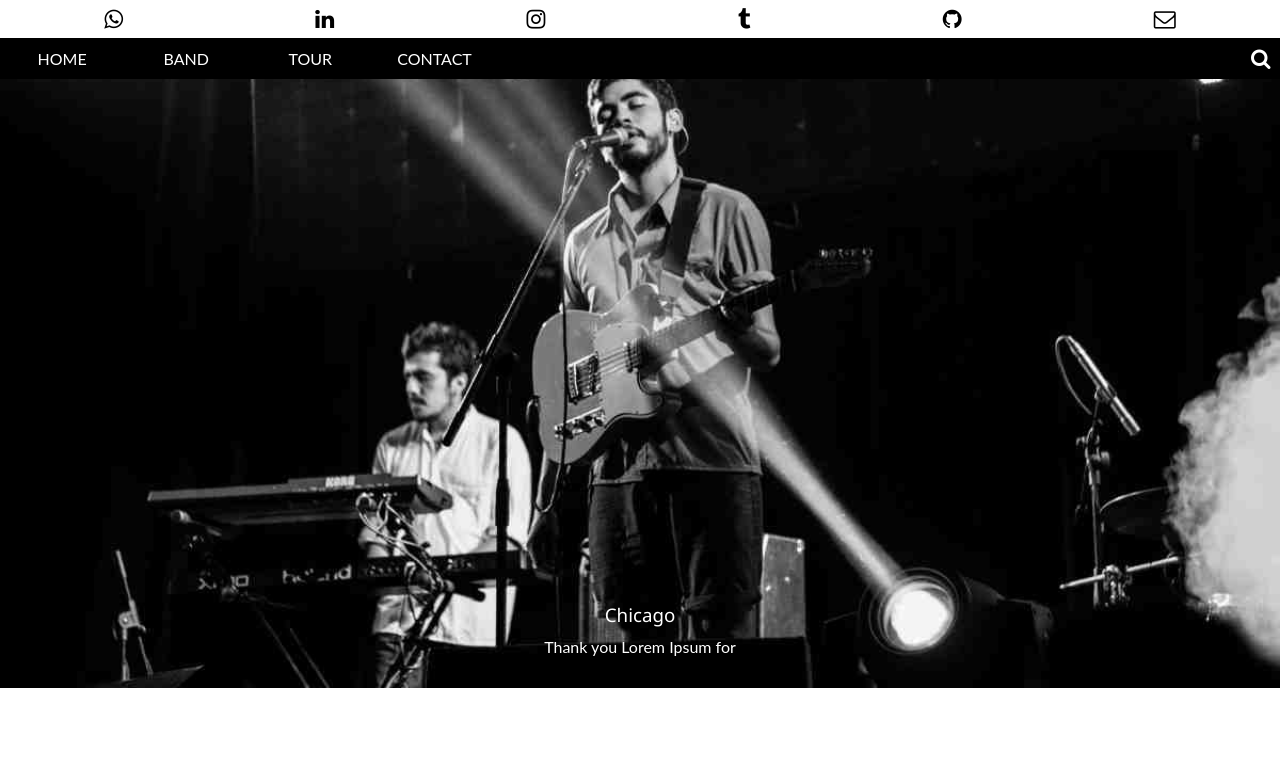
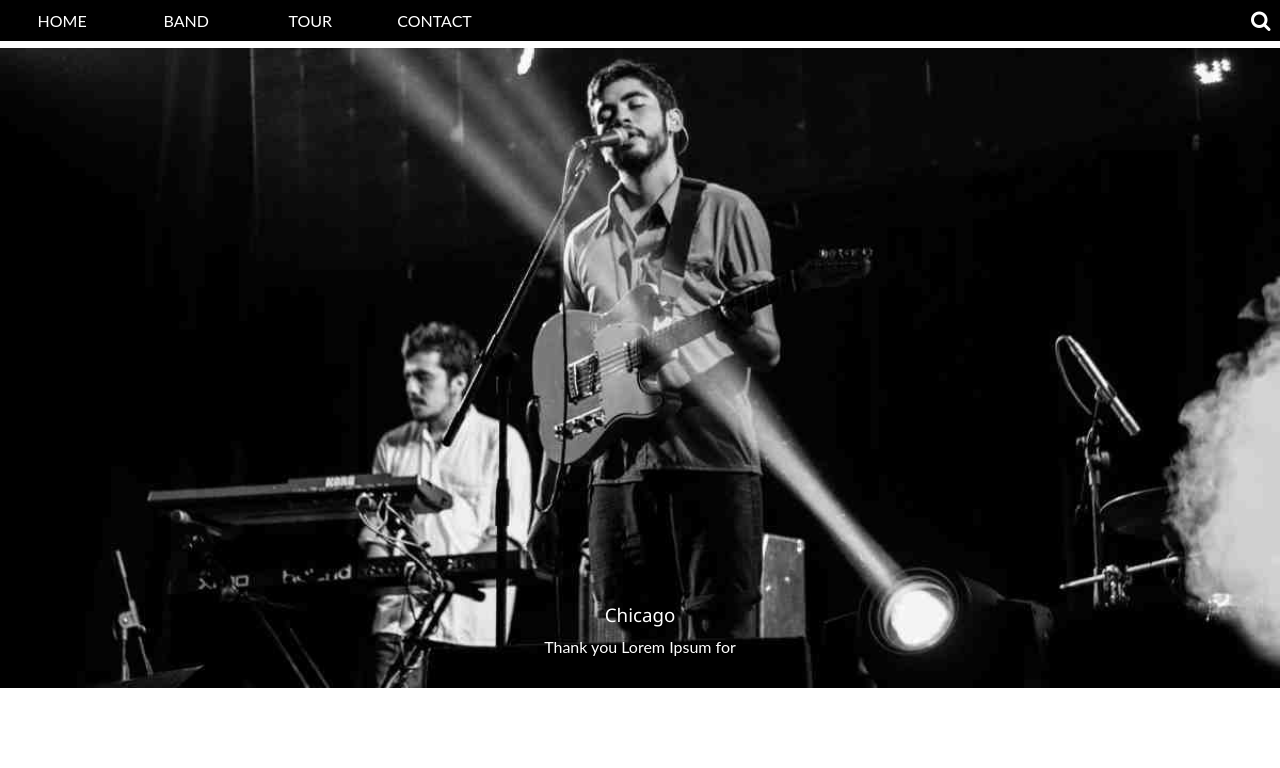
Before and after one commit to Fiasty/CH-01, a plain HTML site: page index.html in a window 1280 px wide. Shown: the top 768 px of the page. Drawn offline with Linux system fonts and the light colour scheme.

Commit message:
index.html

```diff
--- a/index.html
+++ b/index.html
@@ -396,76 +396,6 @@
 
 
         <section class="fixed-nav">
-            <!-- Routine Contact Links Starts -->
-            <style>
-                /* Contact Links Css Starts */
-                .contact-info {
-                    padding: 0.5rem;
-                    display: flex;
-                    justify-content: space-around;
-                    background-color: #FFF;
-                }
-
-                .contact-info i {
-                    font-size: 22px;
-
-                }
-
-                .contact-info a:hover i.fa.fa-whatsapp {
-                    color: #25D366;
-                    transition: 0.5s;
-                }
-
-                .contact-info a:hover i.fa.fa-linkedin {
-                    color: #0077B5;
-                    transition: 0.5s;
-                }
-
-                .contact-info a:hover i.fa.fa-instagram {
-                    color: #C13584;
-                    transition: 0.5s;
-                }
-
-                .contact-info a:hover i.fa.fa-skype {
-                    color: #00AFF0;
-                    transition: 0.5s;
-                }
-
-                .contact-info a:hover i.fa.fa-tumblr {
-                    color: #34526F;
-                    transition: 0.5s;
-                }
-
-                .contact-info a:hover i.fa.fa-github {
-                    color: #6e5494;
-                    transition: 0.5s;
-                }
-
-                .contact-info a:hover i.fa.fa-envelope-o {
-                    color: #BB001B;
-                    transition: 0.5s;
-                }
-
-                /* Contact Links Css Ends*/
-            </style>
-            <section class="routine-contact">
-                <div class="contact-info">
-                    <a target="_blank" href="https://api.whatsapp.com/send?phone=919737284010&text=Hello%F0%9F%91%8B%2C%20I%27ve%20been%20redirected%20from%20Github%20portfolio.%20" rel="noopener noreferrer"><i class="fa fa-whatsapp"
-                            aria-hidden="true"></i></a>
-                    <a target="_blank" href="https://in.linkedin.com/in/umang-patidar-37694b1a4?trk=people-guest_people_search-card" rel="noopener noreferrer"><i class="fa fa-linkedin"
-                            aria-hidden="true"></i></a>
-                    <a target="_blank" href="https://www.instagram.com/gangsta_s_scull/" rel="noopener noreferrer"><i class="fa fa-instagram"
-                            aria-hidden="true"></i></a>
-                    <a target="_blank" href="https://www.tumblr.com/fiasty1024" rel="noopener noreferrer"><i class="fa fa-tumblr"
-                            aria-hidden="true"></i></a>
-                    <a target="_blank" href="https://github.com/umang1024" rel="noopener noreferrer"><i class="fa fa-github"
-                            aria-hidden="true"></i></a>
-                    <a target="_blank" href="mailto:patelumang1660@gmail.com" rel="noopener noreferrer"><i class="fa fa-envelope-o"
-                            aria-hidden="true"></i></a>
-                </div>
-            </section>
-            <!-- Routine Contact Links Ends -->
-
             <!-- Header Starts -->
             <header>
                 <div class="lists">
```
